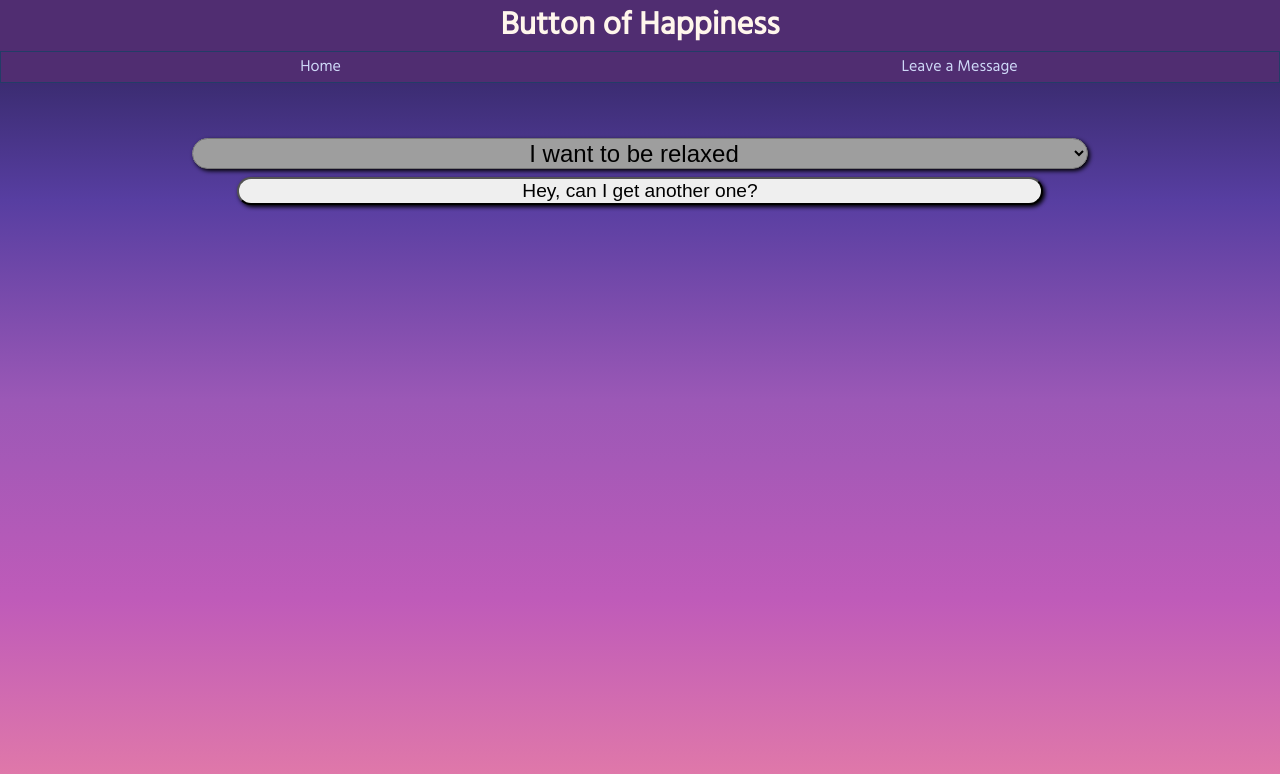
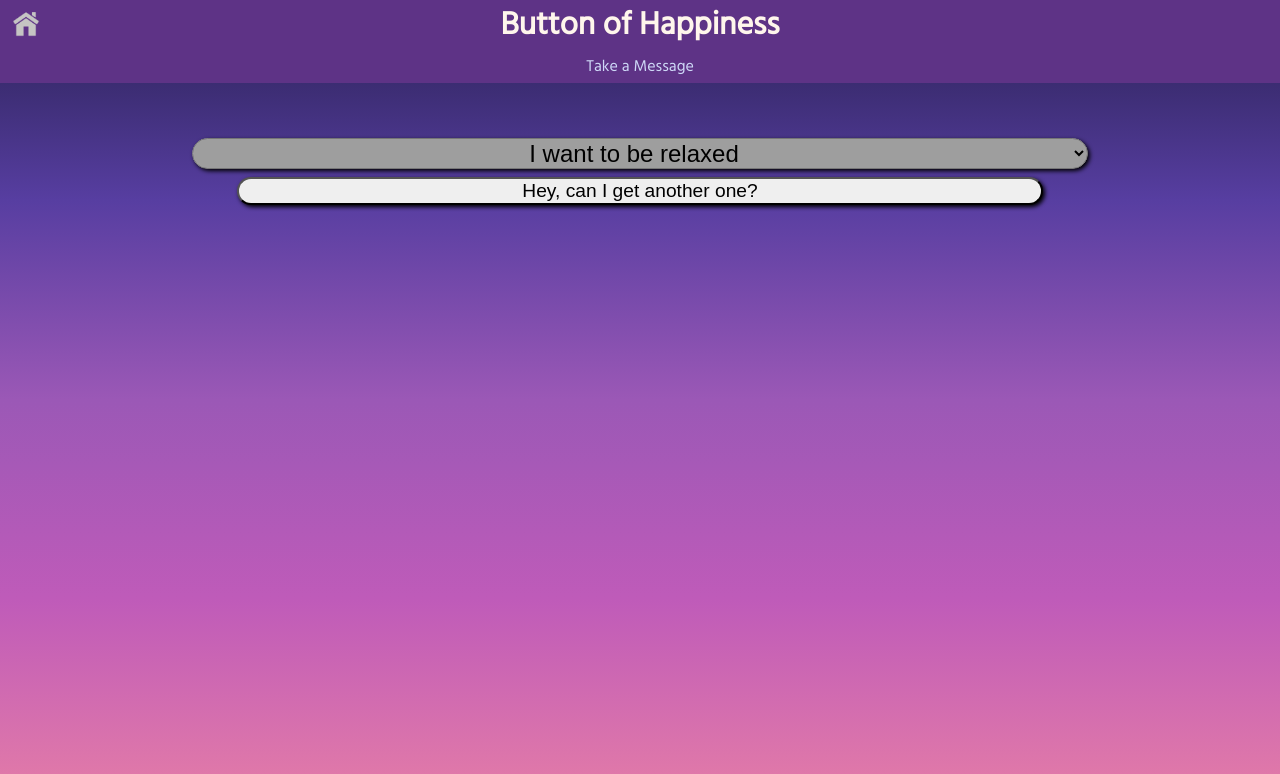
Before and after one commit to malee31/HacktheCloud-Project, a Flask app: page / in a window 1280 px wide. Shown: the top 774 px of the page. Run offline with Flask 2, Linux system fonts and the light colour scheme; grey boxes are pictures that could not be loaded.

Commit message:
Small fixes and more styling

```diff
--- a/app.py
+++ b/app.py
@@ -9,7 +9,7 @@ app.config.update(
 
 @app.route("/home", methods = ["GET"])
 def home_page():
-	return 'TODO: Home Page'
+	return render_template("welcome.html")
 
 @app.route('/messages')
 def get_items():
@@ -19,9 +19,6 @@ def get_items():
 def home():
 	return render_template("index.html")
 
-@app.route("/welcome", methods = ["GET"])
-def display():
-	return render_template("welcome.html")
 
 @app.route("/dbread", methods = ["GET"])
 def getMessages():
--- a/src/static/js/scripts.js
+++ b/src/static/js/scripts.js
@@ -11,7 +11,6 @@ function generateOutput(button)
 	else if(/entertained/.test(currentSelection)) generateVideo(clicks % videos.length);
 	else if (/relaxed/.test(currentSelection)) generateAudio(clicks % audioTracks.length);
 	else console.log("No match: " + currentSelection);
-	button.innerText = getItem();
 	injectLocation.classList.add("expand");
 	clicks++;
 }
--- a/src/static/styles/styles.css
+++ b/src/static/styles/styles.css
@@ -18,7 +18,7 @@ body {
 
 header {
 	display: flex;
-	background-color: #502D71;
+	background-color: #5E3386;
 	flex-direction: column;
 	align-items: center;
 	position: sticky;
@@ -38,7 +38,6 @@ h1 {
 
 nav {
 	display: flex;
-	border: 1px solid #233C67;
 	flex-direction: row;
 	justify-content: space-around;
 	align-items: center;
@@ -54,12 +53,24 @@ nav a {
 }
 
 nav a:hover {
-	color: #4470AD;
-	background-color: #CED8F7;
+	background-color: #63388C;
 }
 
 nav a:nth-child(2) {
 	flex-grow: 2;
+}
+
+#home {
+	position: absolute;
+	top: 10px;
+	left: 10px;
+	width: 2rem;
+	height: 2rem;
+	filter: invert(1);
+}
+
+#home:hover {
+	filter: invert(0.8);
 }
 
 main {
--- a/src/templates/index.html
+++ b/src/templates/index.html
@@ -10,10 +10,12 @@
 		<header>
 			<h1>Button of Happiness</h1>
 			<nav>
-				<a href='/home'>Home</a>
-				<a href='/messages'>Leave a Message</a>
+				<a href='/messages'>Take a Message</a>
 			</nav>
 		</header>
+		<a href="/home" id="home">
+			<img src="{{url_for('static', filename='homeIcon.png')}}" alt="Home">
+		</a>
 		<main>
 		<div id="sadness">
 			<!-- Output goes here -->
```
